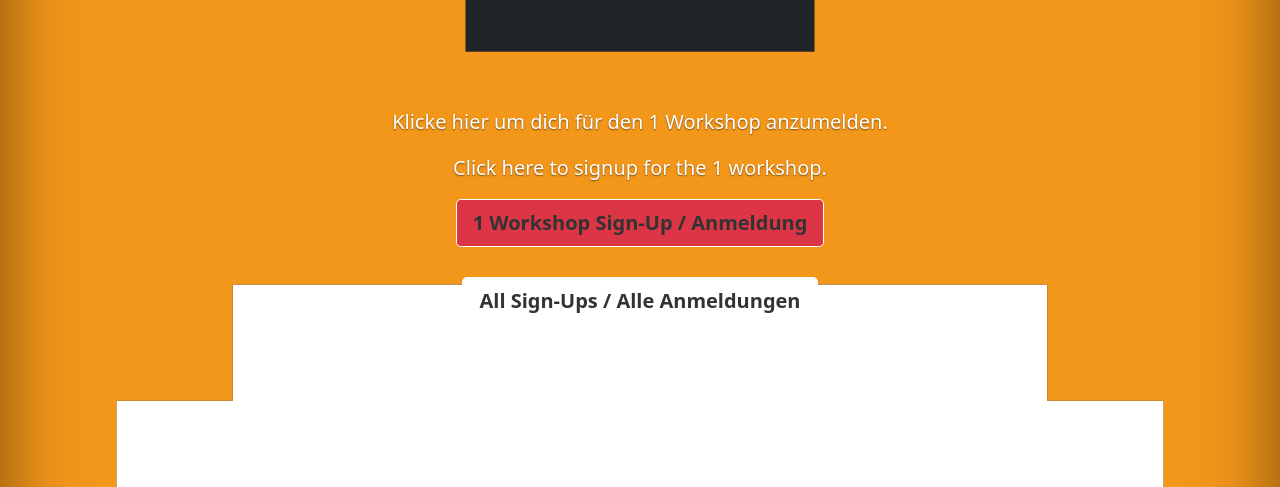
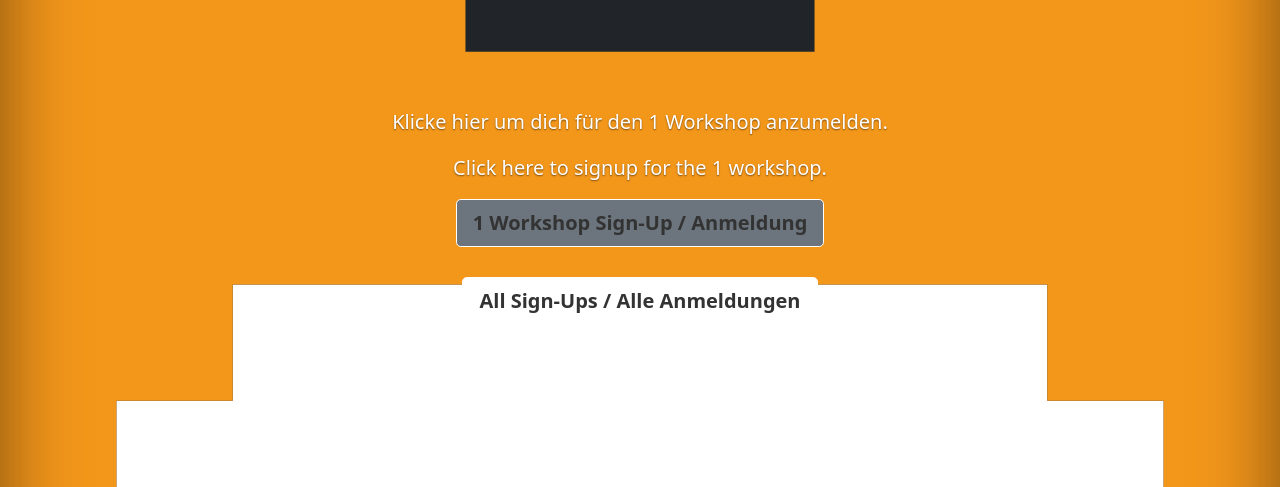
Before and after one commit to jh-isenbuettel/jh.rabenspass.de, a PHP site: page /signup/index.php?workshopname=1 in a window 1280 px wide. Shown: the part 181-668 px from the top of the page. Run offline with PHP 8.4, Linux system fonts and the light colour scheme; data that the repository does not hold is empty.

Commit message:
this doesn't belong here

```diff
--- a/res/css/customstart.css
+++ b/res/css/customstart.css
@@ -23,7 +23,3 @@ body {
 }
 
 .bg-dark{}.bg-body{background-color:#fff!important}
-
-.bg-red {
-    background-color: var(--bs-red) !important;
-  }
```
